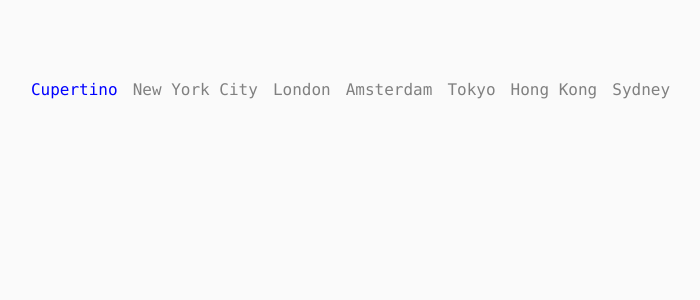
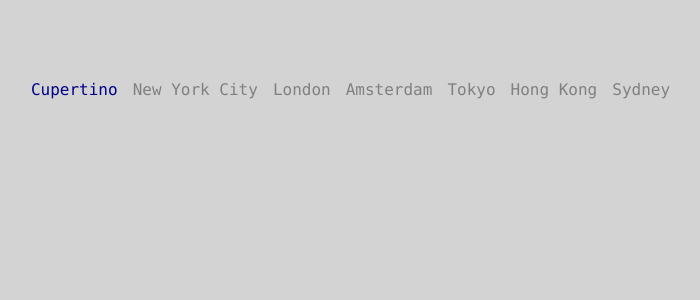
Before and after one commit to ChesterHub/CriticalMass, a React app: page / in a window 1280 px wide. In both pictures the pointer is over the element "Cupertino". Shown: the top 300 px of the page, without its empty margins (290-990 px from the left). Built offline with nearby package versions, Linux system fonts and the light colour scheme.

Commit message:
add ternary for selected class

```diff
--- a/components/App.jsx
+++ b/components/App.jsx
@@ -23,6 +23,7 @@
 				<CityTabs
 					cities={this.props.data.cities}
 					changeCity={this.changeCity}
+					selectedCity={this.state.selectedCity}
 				/>
 			</div>
 		)
--- a/components/CityTabs.jsx
+++ b/components/CityTabs.jsx
@@ -10,7 +10,7 @@
 				{
 					this.props.cities.map(city => {
 						return <div
-									className="city-tab"
+									className={`city-tab ${this.props.selectedCity === city.section?"selected":""}`}
 									onClick={()=>{this.props.changeCity(city.section)}}
 								>
 									{city.label}
--- a/styles/app.css
+++ b/styles/app.css
@@ -1,7 +1,7 @@
 body {
 	height: 100vh;
 	width: 100vw;
-	background-color: #fafafa;
+	background-color: lightgrey;
 	font-family: "Lucida Console", Courier, monospace;
 }
 .main-app {
@@ -23,6 +23,11 @@
 }
 
 .city-tab:hover {
-	color: blue;
+	color: darkblue;
 	cursor: pointer;
 }
+
+.city-tab.selected:hover {
+	color: grey;
+	cursor: default;
+}
```
